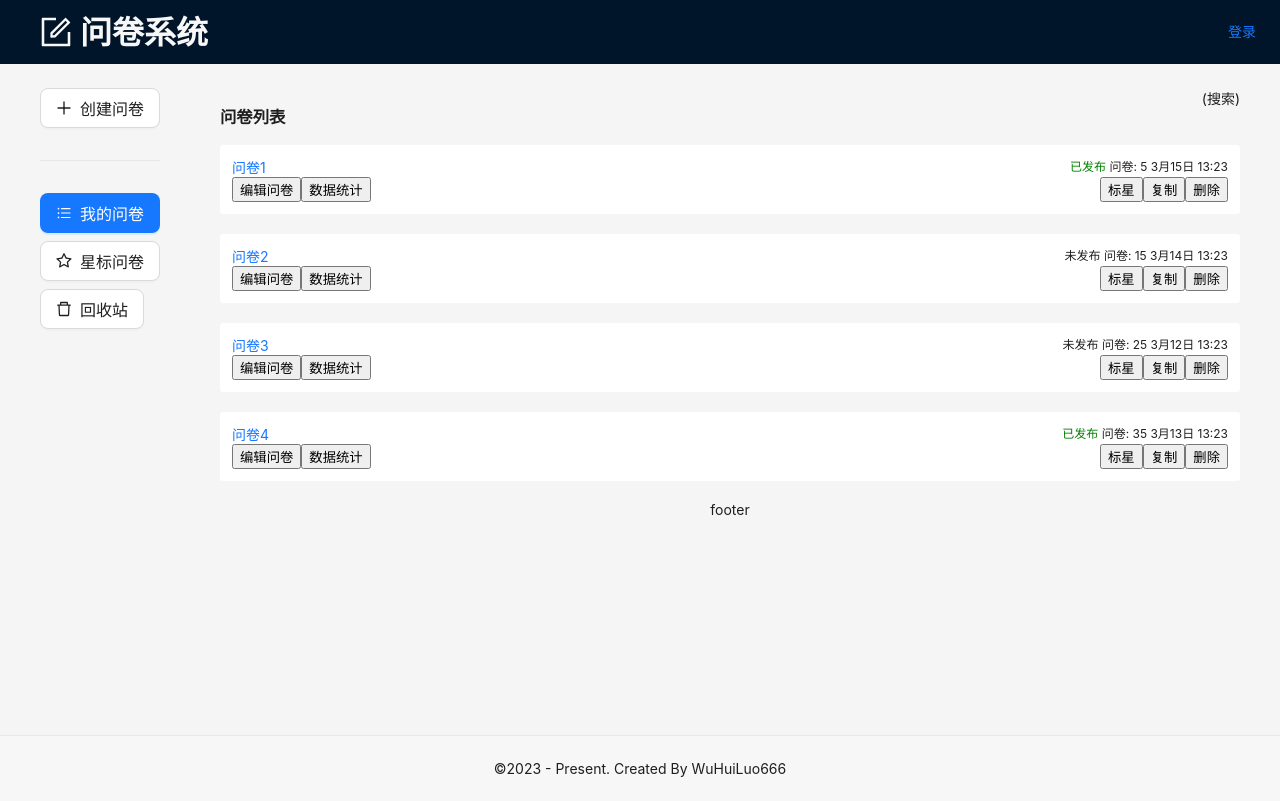
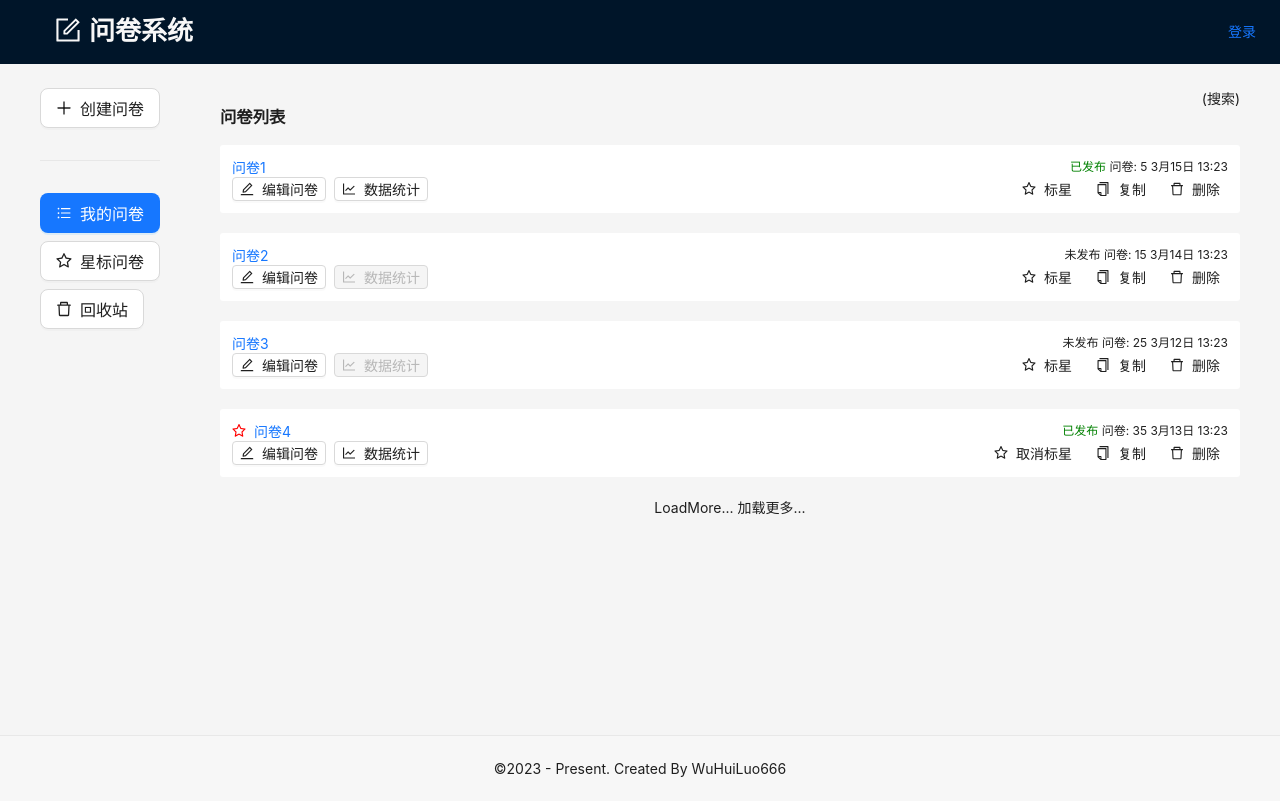
Before and after one commit to wuhuiluo666/questionnaire-FE, a React (Create React App) app: page /manage/list in a window 1280 px wide. Built offline with nearby package versions, Linux system fonts and the light colour scheme.

Commit message:
改造List页面和央视

```diff
--- a/src/components/Logo/Logo.module.scss
+++ b/src/components/Logo/Logo.module.scss
@@ -4,6 +4,6 @@
 
     h1 {
         color: #f7f7f7;
-        font-size: 32px;
+        font-size: 26px;
     }
 }
--- a/src/components/QuestionCard.module.scss
+++ b/src/components/QuestionCard.module.scss
@@ -11,9 +11,11 @@
 
 .title {
   display: flex;
+
   .left {
     flex: 1;
   }
+
   .right {
     flex: 1;
     text-align: right;
@@ -23,9 +25,11 @@
 
 .button-container {
   display: flex;
+
   .left {
     flex: 1;
   }
+
   .right {
     flex: 1;
     text-align: right;
--- a/src/components/QuestionCard.tsx
+++ b/src/components/QuestionCard.tsx
@@ -1,5 +1,8 @@
 import React from 'react'
 import styles from './QuestionCard.module.scss'
+import { Space, Button } from 'antd'
+import { CopyOutlined, DeleteOutlined, EditOutlined, LineChartOutlined, StarOutlined } from '@ant-design/icons'
+import { Link, useNavigate } from 'react-router-dom'
 
 interface QuestionCard {
     _id: string
@@ -11,11 +14,18 @@ interface QuestionCard {
 }
 
 const QuestionCard = (props: QuestionCard) => {
+    const nav = useNavigate()
     const { _id, title, isPublished, isStar, answerCount, createdAt } = props
     return <div className={styles.container}>
         <div className={styles.title}>
             <div className={styles.left}>
-                <a href="#">{title}</a>
+                {/* 已发布跳统计 未发布跳编辑 */}
+                <Link to={isPublished ? `/question/static/${_id}` : `/question/edit/${_id}`}>
+                    <Space>
+                        {isStar && <StarOutlined style={{ color: 'red' }} />}
+                        {title}
+                    </Space>
+                </Link>
             </div>
             <div className={styles.right}>
                 {isPublished ? <span style={{ color: 'green' }}>已发布</span> : <span>未发布</span>}
@@ -27,13 +37,25 @@ const QuestionCard = (props: QuestionCard) => {
         </div>
         <div className={styles['button-container']}>
             <div className={styles.left}>
-                <button>编辑问卷</button>
-                <button>数据统计</button>
+                <Space>
+                    <Button onClick={() => nav(`/question/edit/${_id}`)} icon={<EditOutlined />} type={'default'} size={'small'}>编辑问卷</Button>
+                    <Button
+                        onClick={() => nav(`/question/static/${_id}`)}
+                        disabled={!isPublished}
+                        icon={<LineChartOutlined />}
+                        type={'default'} size={'small'}>数据统计</Button>
+                </Space>
             </div>
             <div className={styles.right}>
-                <button>标星</button>
-                <button>复制</button>
-                <button>删除</button>
+                <Space>
+                    <Button icon={<StarOutlined />} size={'small'} type={'text'}>
+                        {isStar ? '取消标星' : '标星'}
+                    </Button>
+                    <Button icon={<CopyOutlined />} size={'small'} type={'text'}>
+                        复制
+                    </Button>
+                    <Button icon={<DeleteOutlined />} size={'small'} type={'text'}>删除</Button>
+                </Space>
             </div>
         </div>
     </div>
--- a/src/pages/404.tsx
+++ /dev/null
@@ -1,9 +0,0 @@
-import React from 'react'
-
-const NotFound = () => {
-    return <>
-        NotFound
-    </>
-}
-
-export default NotFound
--- a/src/pages/Home.module.scss
+++ b/src/pages/Home.module.scss
@@ -5,7 +5,7 @@
   align-items: center;
   justify-content: center;
   background-image: linear-gradient(
-    to right,
+    to left,
     #eea2a2 0%,
     #bbc1bf 19%,
     #57c6e1 42%,
--- a/src/pages/Home.tsx
+++ b/src/pages/Home.tsx
@@ -1,5 +1,5 @@
 import React from 'react'
-import { useNavigate, Link } from 'react-router-dom'
+import { useNavigate } from 'react-router-dom'
 import { Button, Typography } from 'antd'
 import styles from './Home.module.scss'
 
--- /dev/null
+++ b/src/pages/NotFound.tsx
@@ -0,0 +1,15 @@
+import React from 'react'
+import { Result, Button } from 'antd'
+import { useNavigate } from 'react-router-dom'
+
+const NotFound = () => {
+    const nav = useNavigate()
+    return <Result
+        title={"404"}
+        status={"404"}
+        subTitle={"抱歉，您访问的页面不存在"}
+        extra={<Button onClick={() => nav('/manage/list')} type={"primary"}>返回首页</Button>}>
+    </Result>
+}
+
+export default NotFound
--- a/src/pages/manage/List/List.module.scss
+++ /dev/null
@@ -1,19 +0,0 @@
-.header {
-  display: flex;
-  .left {
-    flex: 1;
-  }
-
-  .right {
-    flex: 1;
-    text-align: right;
-  }
-}
-
-.content {
-    margin-bottom: 20px;
-}
-
-.footer {
-    text-align: center;
-}
--- a/src/pages/manage/List/List.tsx
+++ b/src/pages/manage/List/List.tsx
@@ -1,6 +1,6 @@
 import React, { useState } from 'react'
 import QuestionCard from '../../../components/QuestionCard'
-import styles from './List.module.scss'
+import styles from '../common.module.scss'
 
 const mockList = [
     {
@@ -31,7 +31,7 @@ const mockList = [
         _id: 'q4',
         title: '问卷4',
         isPublished: true,
-        isStar: false,
+        isStar: true,
         answerCount: 35,
         createdAt: '3月13日 13:23'
     },
@@ -48,15 +48,16 @@ const List = () => {
                 (搜索)
             </div>
         </div>
-        <div className={styles.content}>
+        <div>
+            {/* 问卷列表 */}
             {
-                questionList?.map(question => {
+                questionList.length > 0 && questionList?.map(question => {
                     const { _id } = question
-                    return <QuestionCard {...question} />
+                    return <QuestionCard key={_id} {...question} />
                 })
             }
         </div>
-        <div className={styles.footer}>footer</div>
+        <div className={styles.footer}>LoadMore... 加载更多...</div>
     </>
 }
 
--- /dev/null
+++ b/src/pages/manage/common.module.scss
@@ -0,0 +1,15 @@
+.header {
+  display: flex;
+  .left {
+    flex: 1;
+  }
+
+  .right {
+    flex: 1;
+    text-align: right;
+  }
+}
+
+.footer {
+  text-align: center;
+}
--- a/src/router/index.tsx
+++ b/src/router/index.tsx
@@ -7,7 +7,7 @@ import QuestionLayout from '../Layouts/QuestionLayout/QuestionLayout'
 import Home from '../pages/Home'
 import Login from '../pages/Login'
 import Register from '../pages/Register'
-import NotFound from '../pages/404'
+import NotFound from '../pages/NotFound'
 import List from '../pages/manage/List/List'
 import Star from '../pages/manage/Star/Star'
 import Trash from '../pages/manage/Trash/Trash'
```
